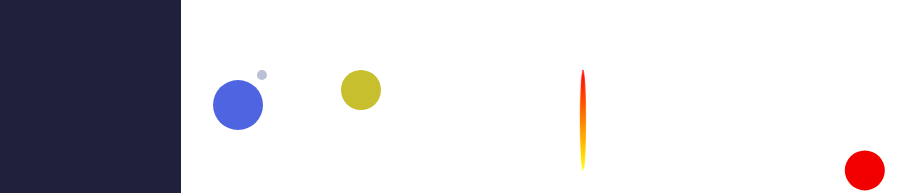
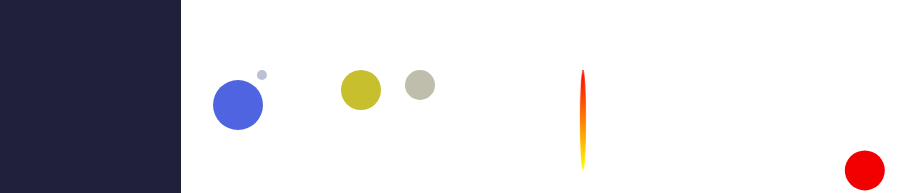
Before and after one commit to MikeTheFyke/MiFy, a Vue app in the folder client/: page / in a window 1280 px wide. Shown: the part 130-323 px from the top of the page, without its empty margins (51-967 px from the left). Built offline with nearby package versions, Linux system fonts and the light colour scheme.

Commit message:
Added mercury element

```diff
--- a/client/src/components/Newvue.vue
+++ b/client/src/components/Newvue.vue
@@ -4,6 +4,7 @@
             <div id="green-container2">
                 <div id="mars-element"></div>
                 <div id="alpha-element"></div>
+                <div id="mercury-element"></div>
                 <div id="venus-element"></div>
                 <div id="terra-container">
                     <div id="terra-beta"></div>
@@ -111,6 +112,16 @@ export default {
     background-color: #f20000;
 }
 
+#mercury-element{
+    position: absolute;
+    top: 0px;
+    left: 35%;
+    width: 30px;
+    height: 30px;
+    border-radius: 15px;
+    background-color: #bfbeac;
+}
+
 #venus-element{
     position: absolute;
     top: 0px;
```
